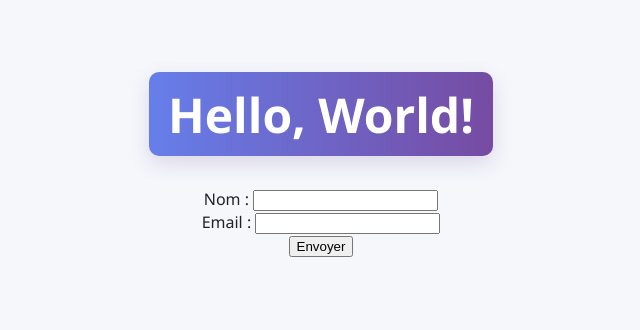
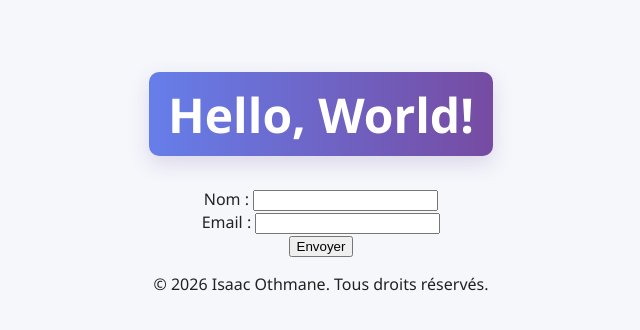
Before and after one commit to IsaacB269/D-p-t_Isaac_Othmane, a plain HTML site: page index.html in a window 1280 px wide. Shown: the whole page, without its empty margins (319-959 px from the left). Drawn offline with Linux system fonts and the light colour scheme.

Commit message:
Add footer section with copyright to index.html

```diff
--- a/index.html
+++ b/index.html
@@ -18,6 +18,9 @@
         <br>
         <button type="submit">Envoyer</button>
     </form>
+     <footer>
+        <p>&copy; 2026 Isaac Othmane. Tous droits réservés.</p>
+    </footer>
 
 </body>
 </html>
```
